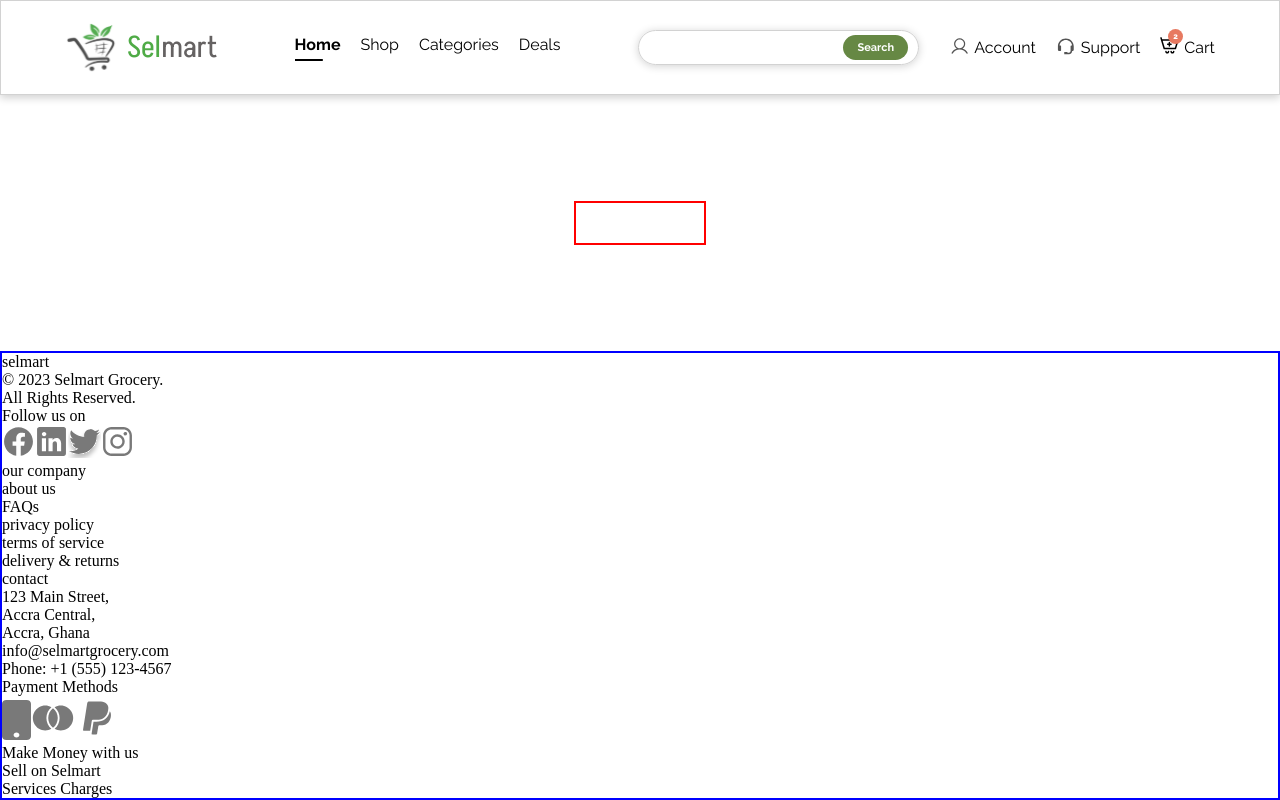
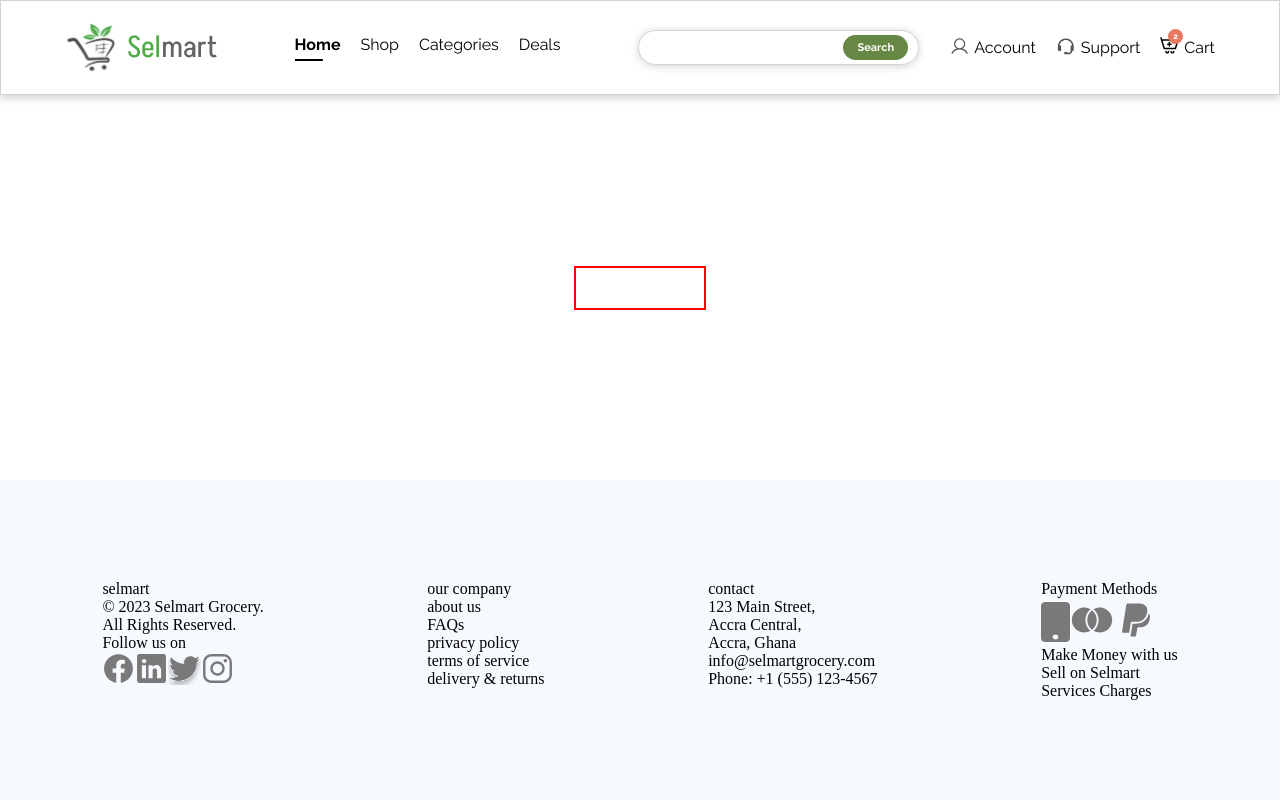
Before and after one commit to mambachristophersteven/selmart-copy, a React (Vite) app: page / in a window 1280 px wide. Built offline with nearby package versions, Linux system fonts and the light colour scheme.

Commit message:
footer div styling finished

```diff
--- a/src/Components/Footer/Footer.module.css
+++ b/src/Components/Footer/Footer.module.css
@@ -1,4 +1,7 @@
 .footer{
     width: 100vw;
-    border: 2px solid blue;
+    display: flex;
+    justify-content: space-between;
+    padding: 100px 8vw 100px 8vw;
+    background: rgba(246, 250, 255, 1);
 }
```
